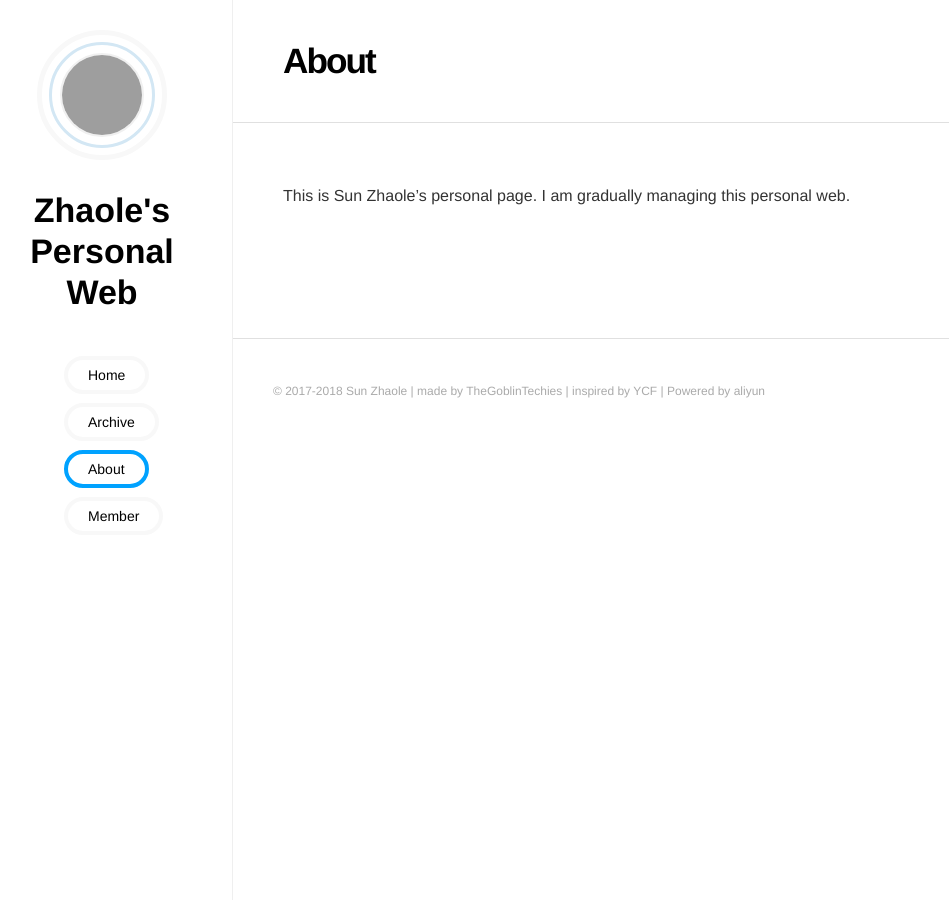
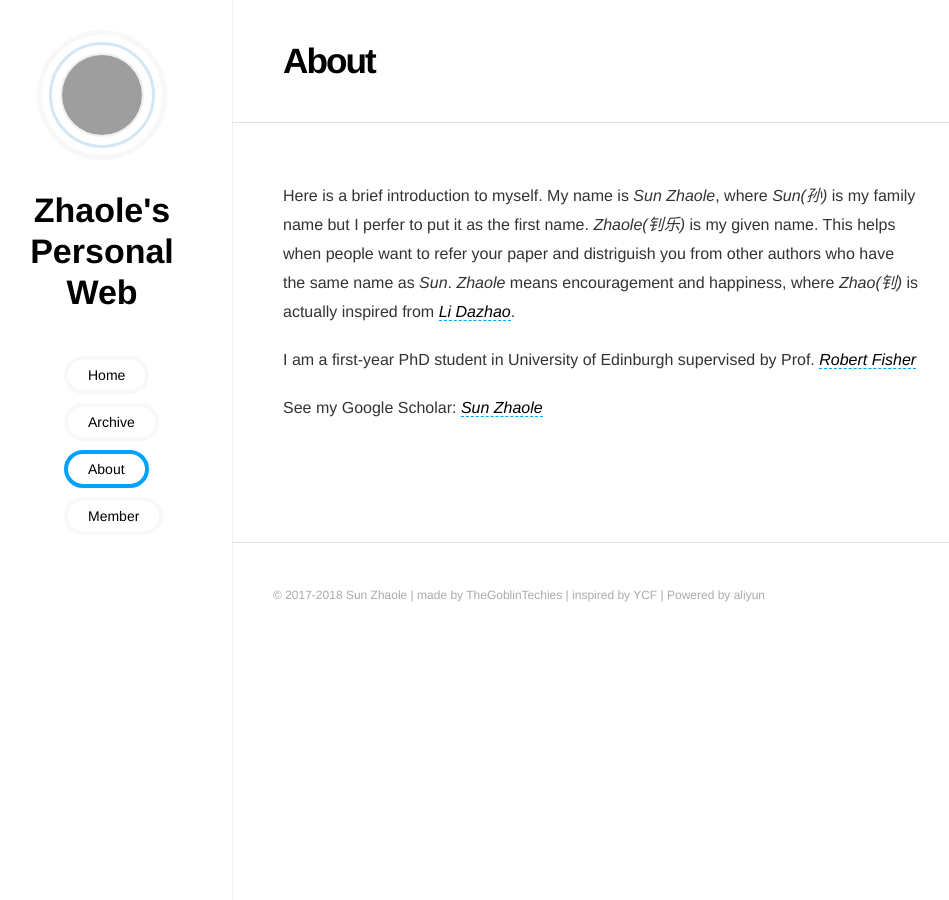
Before and after one commit to TheGoblinTechies/thegoblintechies.github.io, a Jekyll site: the page built from about.md, in a window 1280 px wide. Shown: the whole page, without its empty margins (28-977 px from the left). Built offline with Jekyll 4.4.1, drawn with Linux system fonts in a browser that asks for light colours; grey boxes are pictures that could not be loaded.

Commit message:
Update information

```diff
--- a/about.md
+++ b/about.md
@@ -5,4 +5,8 @@ active: about
 ---
 
 
-This is Sun Zhaole's personal page. I am gradually managing this personal web.
+Here is a brief introduction to myself. My name is *Sun Zhaole*, where *Sun(孙)* is my family name but I perfer to put it as the first name. *Zhaole(钊乐)* is my given name. This helps when people want to refer your paper and distriguish you from other authors who have the same name as *Sun*. *Zhaole* means encouragement and happiness, where *Zhao(钊)* is actually inspired from [*Li Dazhao*](https://en.wikipedia.org/wiki/Li_Dazhao).
+
+I am a first-year PhD student in University of Edinburgh supervised by Prof. [*Robert Fisher*](https://homepages.inf.ed.ac.uk/rbf/)
+
+See my Google Scholar: [*Sun Zhaole*](https://scholar.google.com/citations?user=onTsdhYAAAAJ&hl=en&oi=ao)
```
Also changed, not shown: _posts/2021-07-25-First-Post-for-My-Personal-Web.md (+0 -6 lines).
